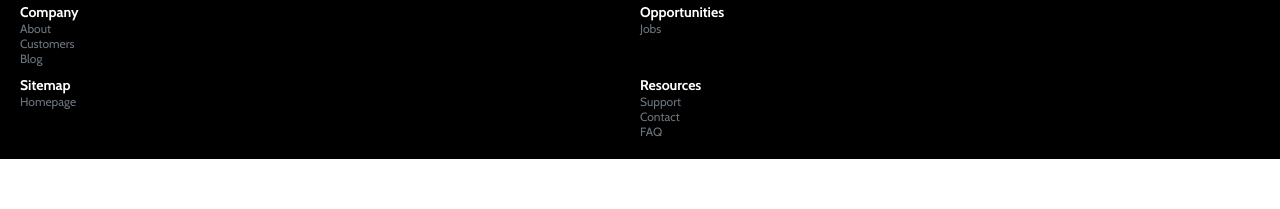
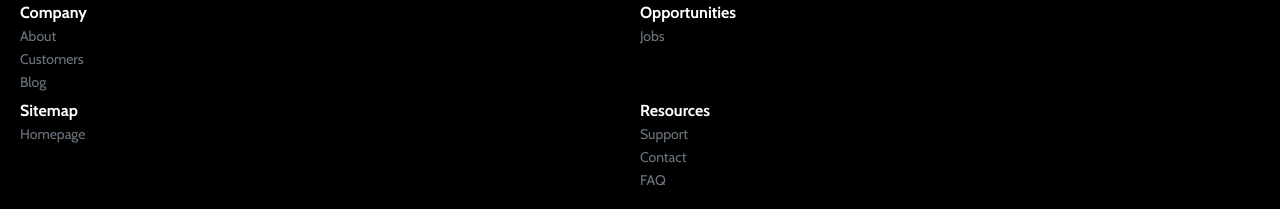
Before and after one commit to Greg-js1007/Spense, a website: page index.html in a window 1280 px wide. Shown: the part 4566-4775 px from the top of the page. Before the commit the page ends 4725 px from the top, so only its background shows below. Drawn offline with nearby package versions, Linux system fonts and the light colour scheme.

Commit message:
Cambiando el tamaño de los enlaces en el nav del footer

```diff
--- a/sass/modules/_modules.scss
+++ b/sass/modules/_modules.scss
@@ -126,10 +126,11 @@
     row-gap: 10px;
     .footer__list{
         h3{
-            font-size: 1.4rem;
+            font-size: 1.6rem;
         }
         li{
-            font-size: 1.2rem;
+            font-size: 1.4rem;
+            padding-top: 5px;
         }
     }
 }
```
Also changed, not shown: css/styles.css.
